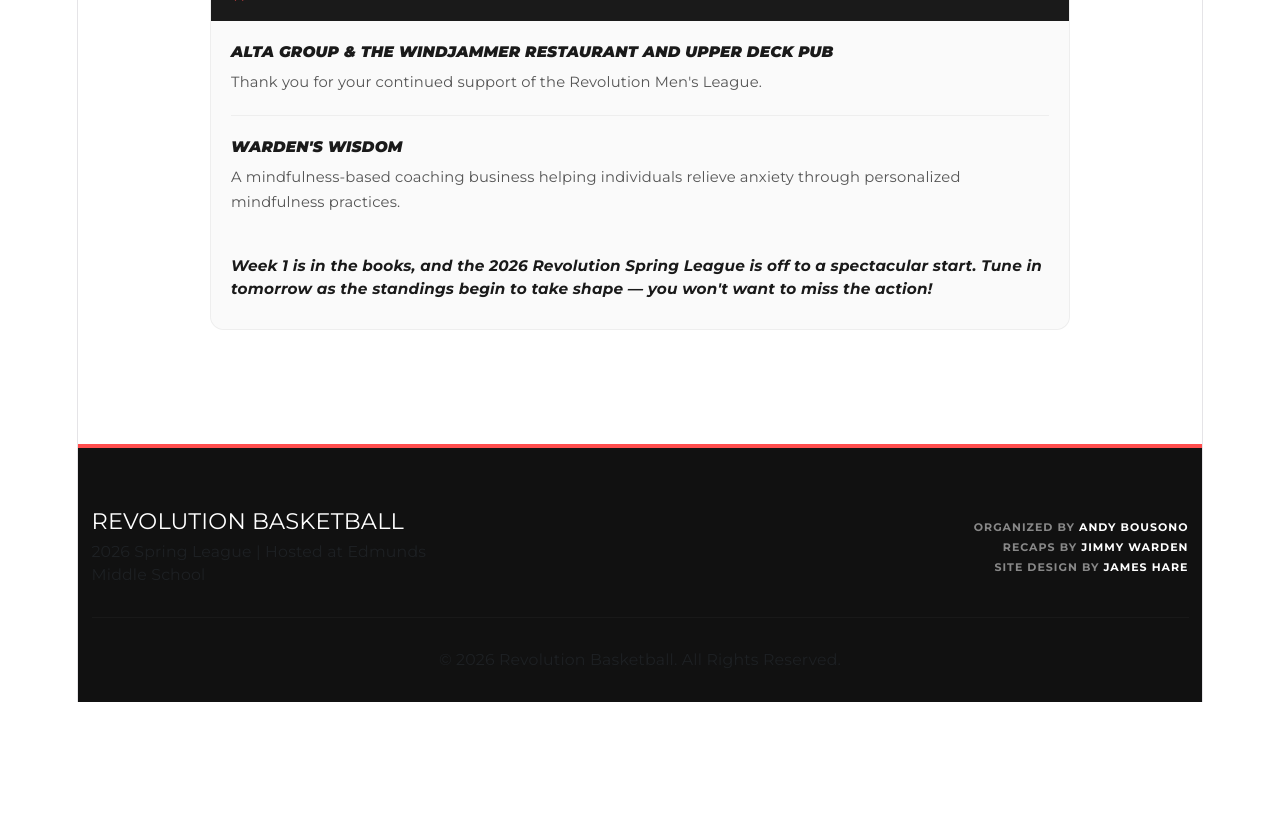
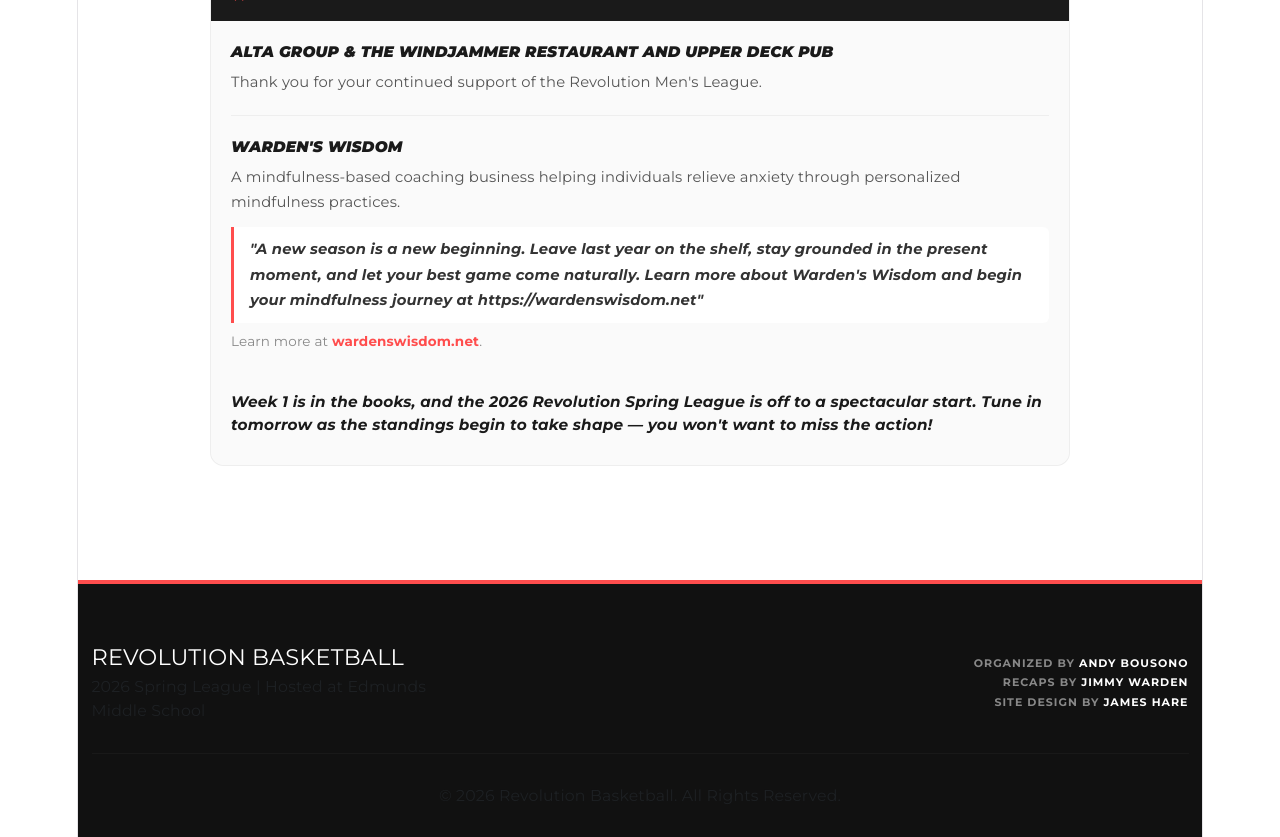
Before and after one commit to jhare3/RevolutionSummer2026, a React (Vite) app: page /recaps in a window 1280 px wide. Shown: the part 980-1817 px from the top of the page. Before the commit the page ends 1682 px from the top, so only its background shows below. Built offline with nearby package versions, Linux system fonts and the light colour scheme.

Commit message:
sponser link

```diff
--- a/src/data/recaps/week1.json
+++ b/src/data/recaps/week1.json
@@ -54,7 +54,7 @@
     {
       "name": "Warden's Wisdom",
       "message": "A mindfulness-based coaching business helping individuals relieve anxiety through personalized mindfulness practices.",
-      "quote": "A new season is a new beginning. Leave last year on the shelf, stay grounded in the present moment, and let your best game come naturally.",
+      "quote": "A new season is a new beginning. Leave last year on the shelf, stay grounded in the present moment, and let your best game come naturally. Learn more about Warden's Wisdom and begin your mindfulness journey at https://wardenswisdom.net",
       "url": "https://wardenswisdom.net",
       "urlLabel": "wardenswisdom.net"
     }
--- a/src/pages/Recaps.jsx
+++ b/src/pages/Recaps.jsx
@@ -62,7 +62,7 @@ const PerformerLine = ({ line }) => {
   return (
     <div style={{
       display: 'flex',
-      flexDirection: 'column', // Stack stats below name
+      flexDirection: 'column',
       gap: '8px',
       padding: '12px 0',
       borderBottom: '1px solid #f0f0f0',
@@ -71,7 +71,7 @@ const PerformerLine = ({ line }) => {
       <span style={{
         fontFamily: "'Montserrat', sans-serif",
         fontWeight: 800,
-        fontSize: '0.82rem', // Slightly larger for the header name
+        fontSize: '0.82rem',
         color: '#1a1a1a',
         lineHeight: 1.2,
       }}>
@@ -81,7 +81,7 @@ const PerformerLine = ({ line }) => {
         display: 'flex',
         flexWrap: 'wrap',
         gap: '6px',
-        justifyContent: 'flex-start' // Align stats to the left under the name
+        justifyContent: 'flex-start'
       }}>
         {statParts.map((s, i) => (
           <span key={i} style={{
@@ -92,7 +92,7 @@ const PerformerLine = ({ line }) => {
             fontWeight: 700,
             letterSpacing: '0.02em',
             padding: '3px 10px',
-            borderRadius: '4px', // Squared off slightly for a modern "tag" look
+            borderRadius: '4px',
             whiteSpace: 'nowrap'
           }}>{s}</span>
         ))}
@@ -308,6 +308,47 @@ const SponsorBlock = ({ sponsors, closing }) => {
               lineHeight: 1.7,
               margin: 0,
             }}>{s.message}</p>
+            {s.quote && (
+              <blockquote style={{
+                margin: '12px 0 8px',
+                padding: '10px 16px',
+                borderLeft: '3px solid #ff4d4d',
+                background: '#fff',
+                borderRadius: '0 6px 6px 0',
+              }}>
+                <p style={{
+                  fontFamily: "'Montserrat', sans-serif",
+                  fontStyle: 'italic',
+                  fontWeight: 600,
+                  fontSize: '0.82rem',
+                  color: '#333',
+                  margin: 0,
+                  lineHeight: 1.7,
+                }}>"{s.quote}"</p>
+              </blockquote>
+            )}
+            {s.url && (
+              <p style={{
+                fontFamily: "'Montserrat', sans-serif",
+                fontSize: '0.75rem',
+                color: '#888',
+                margin: '6px 0 0',
+              }}>
+                Learn more at{' '}
+                <a
+                  href={s.url}
+                  target="_blank"
+                  rel="noopener noreferrer"
+                  style={{
+                    color: '#ff4d4d',
+                    fontWeight: 700,
+                    textDecoration: 'none',
+                  }}
+                  onMouseEnter={e => e.currentTarget.style.textDecoration = 'underline'}
+                  onMouseLeave={e => e.currentTarget.style.textDecoration = 'none'}
+                >{s.urlLabel || s.url}</a>.
+              </p>
+            )}
           </div>
         ))}
         {closing && (
```
